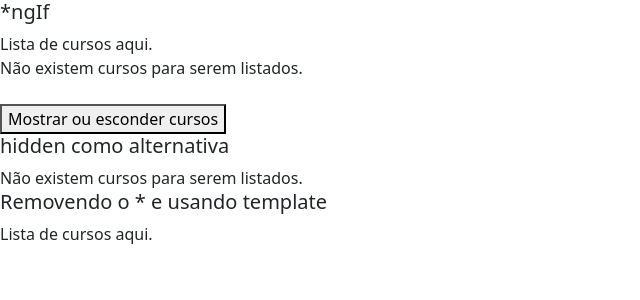
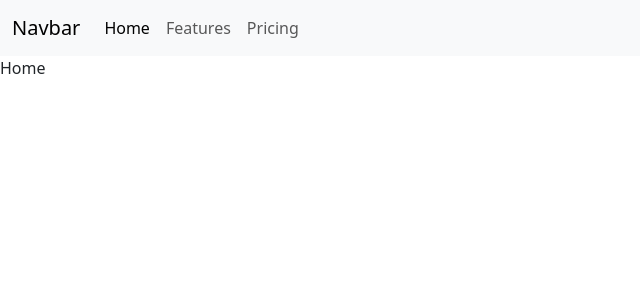
Before and after one commit to sergiohrodrigues/learning-angular, an Angular app: page / in a window 1280 px wide. Shown: the top 300 px of the page, without its empty margins (0-640 px from the left). Built offline with nearby package versions, Linux system fonts and the light colour scheme.

Commit message:
diretiva: ngSwitch

```diff
--- a/package.json
+++ b/package.json
@@ -21,6 +21,7 @@
     "@angular/platform-server": "^17.3.0",
     "@angular/router": "^17.3.0",
     "@angular/ssr": "^17.3.11",
+    "bootstrap": "^5.3.3",
     "express": "^4.18.2",
     "rxjs": "~7.8.0",
     "tslib": "^2.3.0",
--- a/src/app/app.component.html
+++ b/src/app/app.component.html
@@ -13,4 +13,5 @@
 <button class="btn btn-primary" (click)="mudarValor()">Mudar Valor</button>
 <button class="btn btn-primary" (click)="exibir = false">Deletar</button> -->
 
-<app-diretiva-ngif></app-diretiva-ngif>
+<!-- <app-diretiva-ngif></app-diretiva-ngif> -->
+<app-diretiva-ngswitch></app-diretiva-ngswitch>
--- a/src/app/app.component.ts
+++ b/src/app/app.component.ts
@@ -6,11 +6,12 @@
 import { CicloComponent } from "./ciclo/ciclo.component";
 import { CommonModule } from '@angular/common';
 import { DiretivaNgifComponent } from "./diretiva-ngif/diretiva-ngif.component";
+import { DiretivaNgswitchComponent } from './diretiva-ngswitch/diretiva-ngswitch.component';
 
 @Component({
   selector: 'app-root',
   standalone: true,
-  imports: [RouterOutlet, MeuPrimeiroComponent, CursosComponent, DataBindingComponent, CicloComponent, CommonModule, DiretivaNgifComponent],
+  imports: [RouterOutlet, MeuPrimeiroComponent, CursosComponent, DataBindingComponent, CicloComponent, CommonModule, DiretivaNgifComponent, DiretivaNgswitchComponent],
   templateUrl: './app.component.html',
   styleUrl: './app.component.css'
 })
--- /dev/null
+++ b/src/app/diretiva-ngswitch/diretiva-ngswitch.component.html
@@ -0,0 +1,28 @@
+<nav class="navbar navbar-expand-lg bg-body-tertiary">
+    <div class="container-fluid">
+        <a class="navbar-brand" href="#">Navbar</a>
+        <button class="navbar-toggler" type="button" data-bs-toggle="collapse" data-bs-target="#navbarNav"
+            aria-controls="navbarNav" aria-expanded="false" aria-label="Toggle navigation">
+            <span class="navbar-toggler-icon"></span>
+        </button>
+        <div class="collapse navbar-collapse" id="navbarNav">
+            <ul class="navbar-nav">
+                <li class="nav-item">
+                    <a class="nav-link" [class.active]="aba === 'home'" (click)="aba = 'home'" aria-current="page" href="#">Home</a>
+                </li>
+                <li class="nav-item">
+                    <a class="nav-link" [class.active]="aba === 'features'" (click)="aba = 'features'" href="#">Features</a>
+                </li>
+                <li class="nav-item">
+                    <a class="nav-link" [class.active]="aba === 'pricing'" (click)="aba = 'pricing'" href="#">Pricing</a>
+                </li>
+            </ul>
+        </div>
+    </div>
+</nav>
+
+<div [ngSwitch]="aba">
+    <div *ngSwitchCase="'features'">Modo Mapa ativado</div>
+    <div *ngSwitchCase="'pricing'">Modo Pricing ativado</div>
+    <div *ngSwitchDefault>Home</div>
+</div>
--- /dev/null
+++ b/src/app/diretiva-ngswitch/diretiva-ngswitch.component.ts
@@ -0,0 +1,15 @@
+import { CommonModule } from '@angular/common';
+import { Component } from '@angular/core';
+
+@Component({
+  selector: 'app-diretiva-ngswitch',
+  standalone: true,
+  imports: [CommonModule],
+  templateUrl: './diretiva-ngswitch.component.html',
+  styleUrl: './diretiva-ngswitch.component.css'
+})
+export class DiretivaNgswitchComponent {
+
+  aba: string = 'home';
+
+}
```
Also changed, not shown: src/app/diretiva-ngswitch/diretiva-ngswitch.component.css (added), 2 other files (tests, documents, lock files or other folders).
